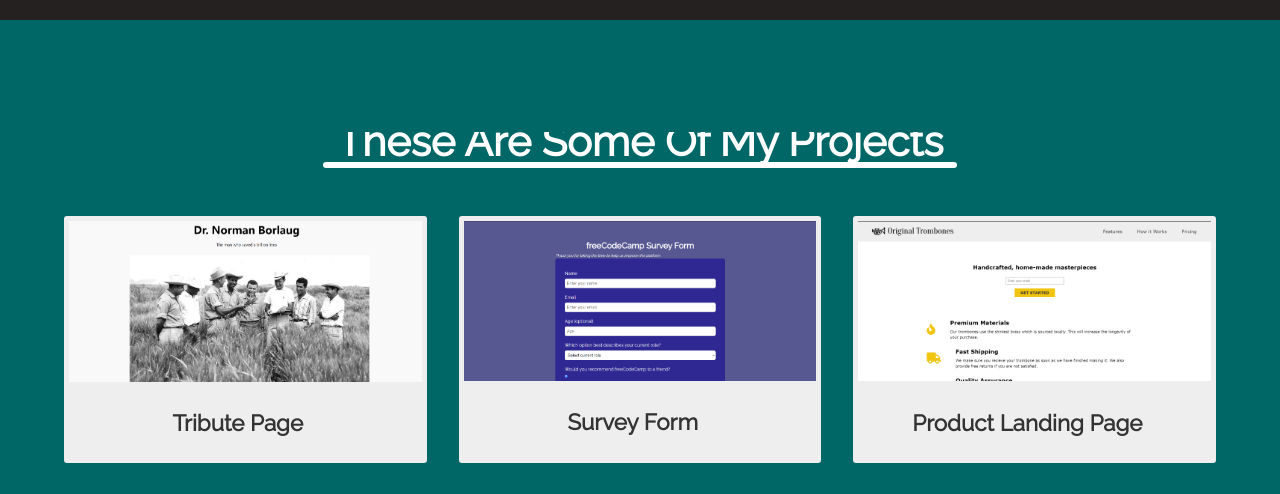
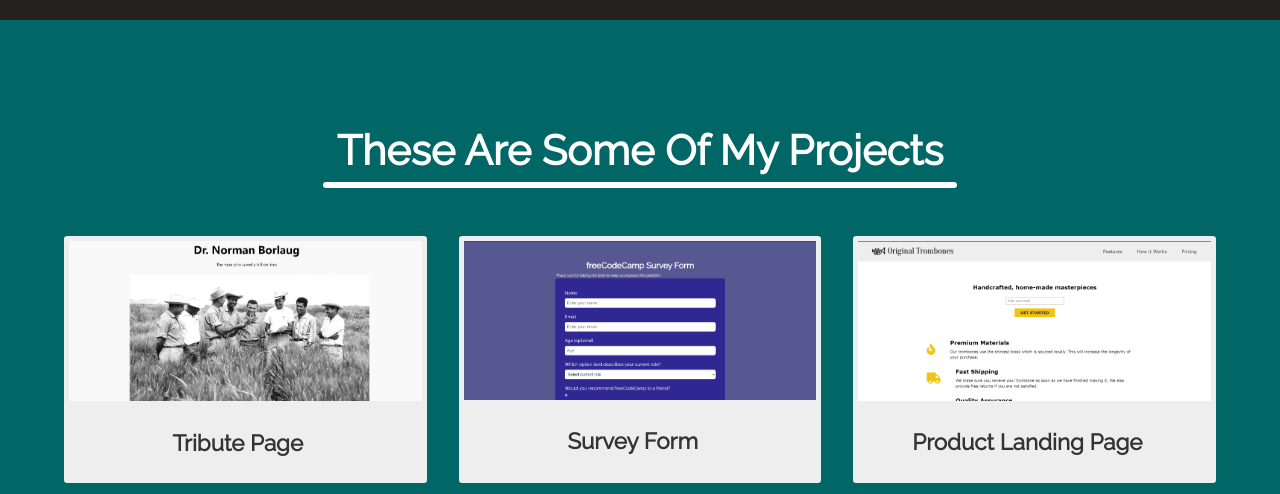
Before and after one commit to sL0p3/freeCodeCamp_WD, a plain HTML site: page Personal Portfolio Webpage/index.html in a window 1280 px wide. Shown: the part 780-1274 px from the top of the page. Drawn offline with Linux system fonts and the light colour scheme.

Commit message:
Update style.css

```diff
--- a/Personal Portfolio Webpage/style.css
+++ b/Personal Portfolio Webpage/style.css
@@ -118,13 +118,13 @@ img{
     margin-top:2rem;
 }
 
-#work .container > h1{
+#work .container>h1{
     font-size: 2.6rem;
     color: #fff;
     font-weight: bolder;
     text-transform: capitalize;
     margin-bottom: .7rem;
-    line-height: 1.2rem;
+    line-height: 2.4rem;
 }
 
 .bottom-line{
```
